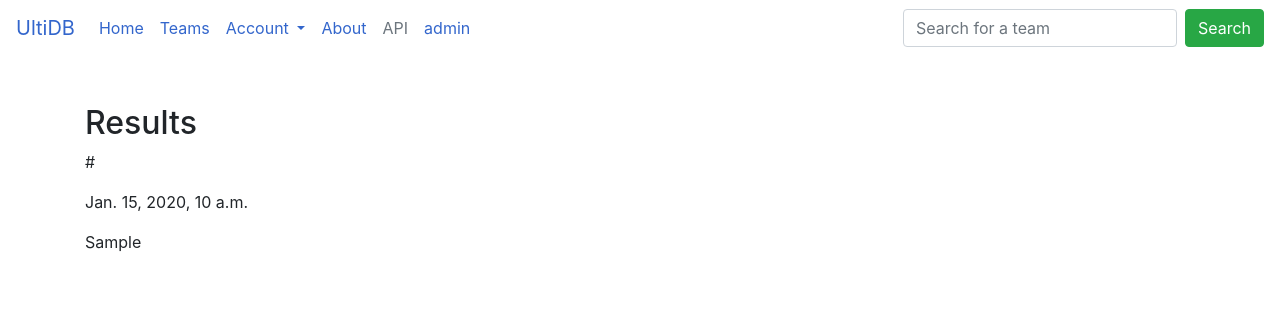
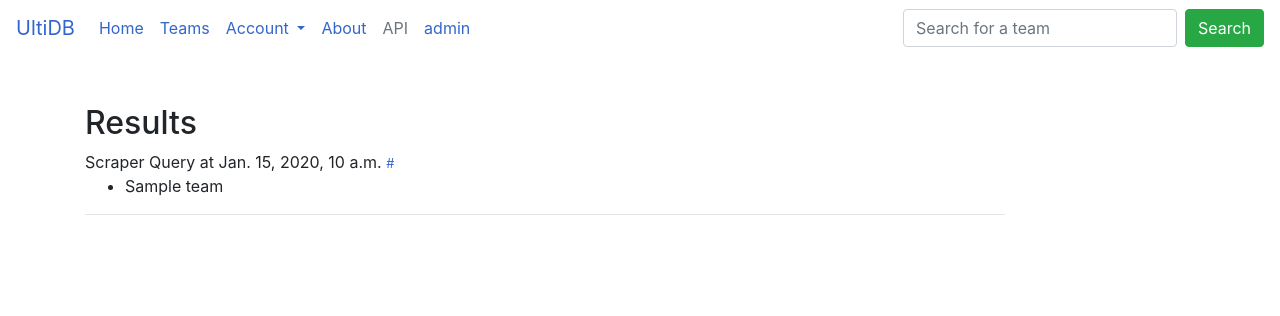
Before and after one commit to DersJ/checkscore_django, a Django app: template mysite/templates/scraper/results.html in a window 1280 px wide. Shown: the top 316 px of the page. Run offline with Django 3.2, Linux system fonts and the light colour scheme; the template is opened without the code that fills it: most values are stand-ins (such as "Sample title", 1, 10 or a date in 2020); parts of the project's set-up code (start-up, migrations or seed data) failed here and were passed over; some libraries are stand-ins or nearby versions; some web fonts are replaced.

Commit message:
results template

```diff
--- a/mysite/scraper/models.py
+++ b/mysite/scraper/models.py
@@ -3,6 +3,8 @@ from mysite import settings
 
 # Create your models here.
 class ScraperQuery(models.Model):
+	class Meta:
+		ordering = ['-created']
 	TYPE_CHOICES = (
 		('PP', "Pools Page"),
 		('TP', "Team Page"),
@@ -24,7 +26,7 @@ class PoolPageTeamInfo(models.Model):
 	poolSeed = models.IntegerField(default=0)
 	eventTeamURL = models.URLField()
 	created = models.DateTimeField(auto_now_add=True)
-	query = models.ForeignKey(ScraperQuery, on_delete=models.CASCADE)
+	query = models.ForeignKey(ScraperQuery, on_delete=models.CASCADE, related_name='teams')
 
 	def __str__(self):
 		return '%s seeded %s' % (self.name, self.seed)
--- a/mysite/scraper/views.py
+++ b/mysite/scraper/views.py
@@ -44,7 +44,8 @@ class ScraperQueryResultsView(View):
 		if not request.user.is_authenticated:
 			return redirect('/401/')
 		queries = request.user.scraper_queries.all()
+
 		context = {
-			"queries": queries
+			"queries": queries,
 		}
 		return self.render(request, context)
--- a/mysite/templates/scraper/results.html
+++ b/mysite/templates/scraper/results.html
@@ -8,13 +8,24 @@
 
 <div class="container my-5">
 	<div class="row">
-		<div class="col-sm-8">
+		<div class="col-sm-10">
 <h2>Results</h2>
 
+
 {% for q in queries %}
-<p>{{q.url}}</p>
-<p>{{q.created}}</p>
-<p>{{q.pageType}}</p>
+Scraper Query at {{q.created}}
+<small><a href="{{q.url}}" target="blank">{{q.url}}</a></small>
+
+{% if q.teams.all %}
+<ul>
+{% for t in q.teams.all %}
+<li>{{t.name}}</li>
+{%endfor%}
+</ul>
+{% else %}
+<p>No matches</p>
+{% endif %}
+<hr>
 {% endfor %}
 
 </div>
--- a/mysite/templates/scraper/scraper.html
+++ b/mysite/templates/scraper/scraper.html
@@ -13,6 +13,10 @@
   {{ form|crispy }}
   <input class="btn btn-primary" type="submit" value="Submit">
  </form>
+
+<br>
+<hr>
+<p>Already made a query? <a href="/scraper/results">Click here</a> to see your results.</p>
 </div>
 </div>
 </div>
```
Also changed, not shown: mysite/db.sqlite3, mysite/scraper/migrations/0010_auto_20190207_2123.py (added).
